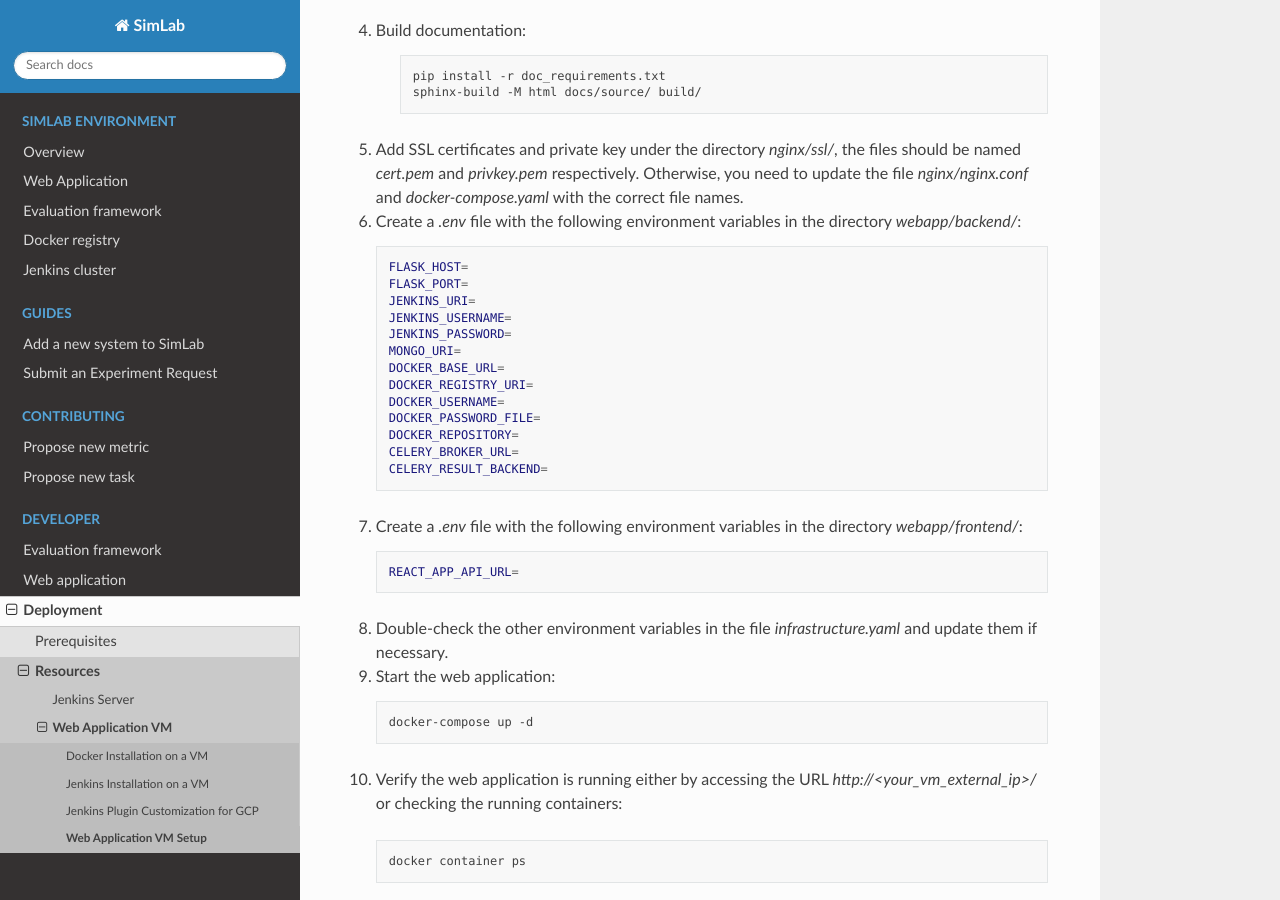
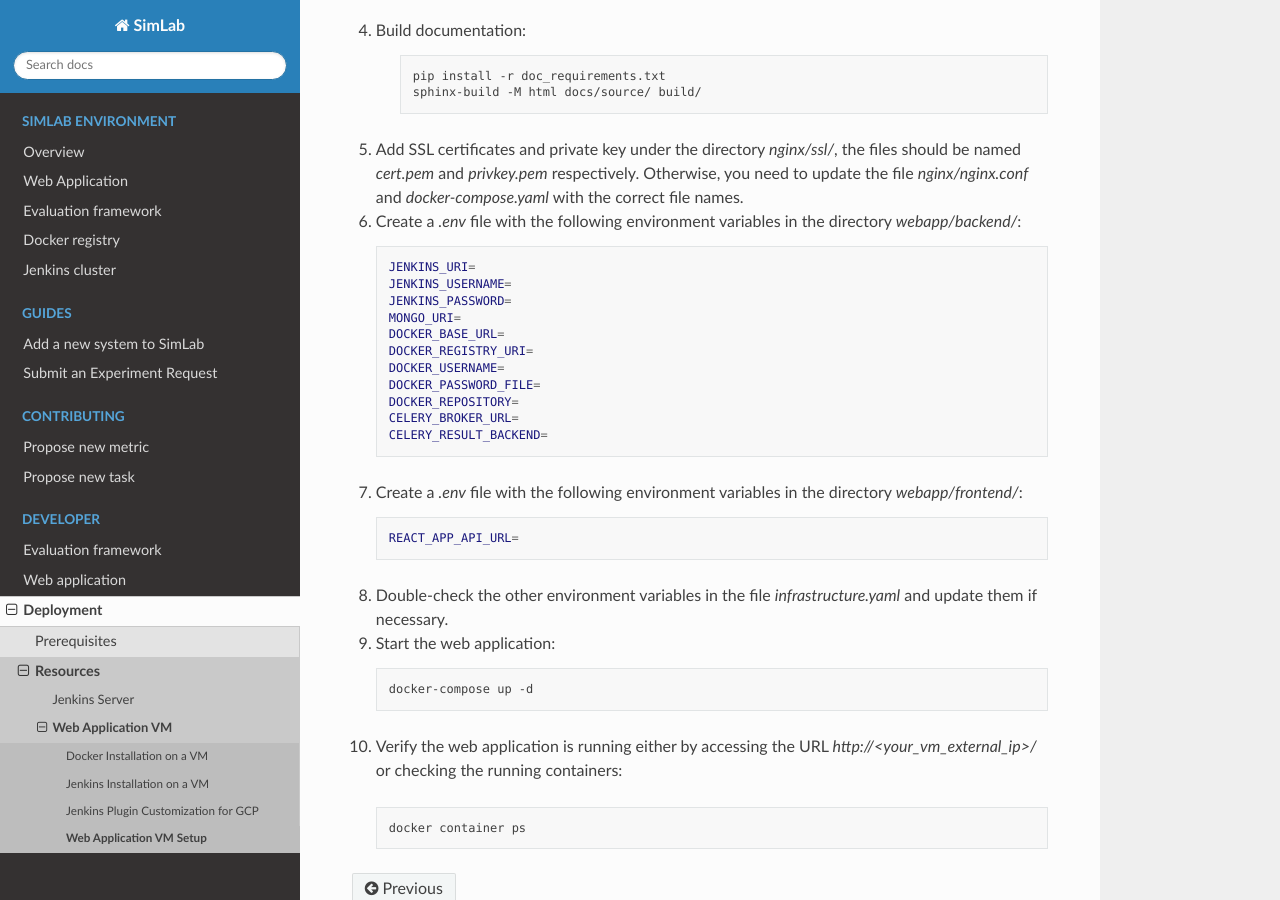
Before and after one commit to iai-group/simlab, a Sphinx documentation site: the page built from docs/source/deployment/webapp_vm.rst, in a window 1280 px wide and 900 px high, scrolled down 1054 px. Built offline with Sphinx 7.4.7 and the Read the Docs theme 3.1.0, drawn with Linux system fonts in a browser that asks for light colours.

```diff
--- a/docs/source/deployment/jenkins_job.rst
+++ b/docs/source/deployment/jenkins_job.rst
@@ -98,6 +98,11 @@ You need to update the cloud configuration in Jenkins to use the custom image to
 
 4. Save the changes.
 
+Create Secrets
+--------------
+
+.. TODO: Add instructions for creating secrets for JSON key file for artifact registry authentication and full mongo db uri.
+
 Create Jenkins Pipeline Job
 ---------------------------
 
--- a/docs/source/deployment/webapp_vm.rst
+++ b/docs/source/deployment/webapp_vm.rst
@@ -59,8 +59,6 @@ Before starting the web application, you need to execute the following steps:
 
    .. code-block:: bash
 
-    FLASK_HOST=
-    FLASK_PORT=
     JENKINS_URI=
     JENKINS_USERNAME=
     JENKINS_PASSWORD=
```
Also changed, not shown: 1 other file.
